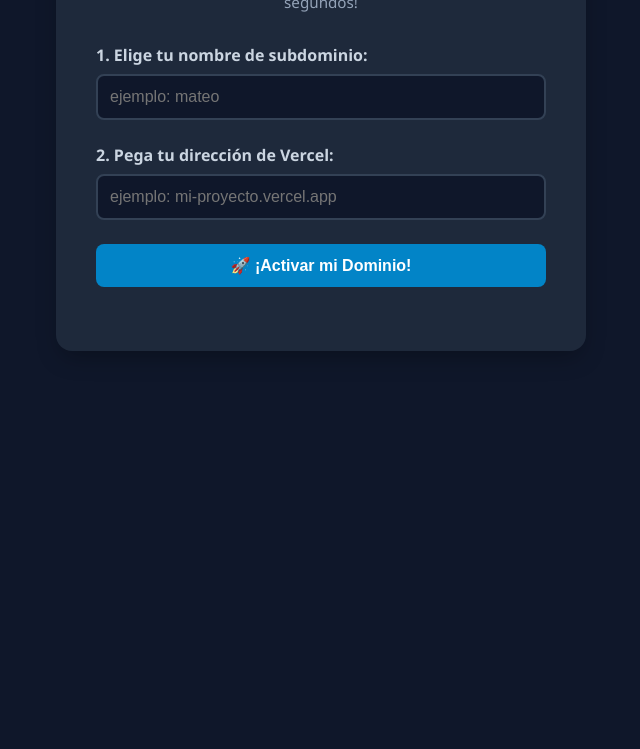
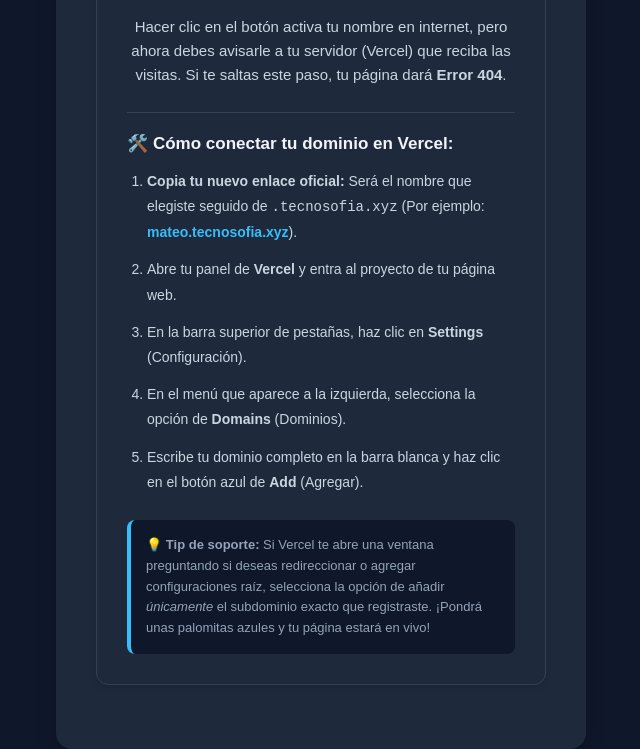
Before and after one commit to jesusgaelgs/tecnosofia-web, a plain HTML site: page index.html in a window 1280 px wide. Shown: the part 298-1047 px from the top of the page, without its empty margins (319-959 px from the left). Before the commit the page ends 800 px from the top, so only its background shows below. Drawn offline with Linux system fonts and the light colour scheme.

Commit message:
Add instructions for connecting domain in Vercel

```diff
--- a/index.html
+++ b/index.html
@@ -73,6 +73,42 @@
         <button type="submit">🚀 ¡Activar mi Dominio!</button>
     </form>
 
+    <div style="margin-top: 50px; padding: 30px; background-color: #1e293b; border-radius: 12px; border: 1px solid #334155; text-align: left; max-width: 600px; margin-left: auto; margin-right: auto; font-family: sans-serif; color: #f8fafc; box-shadow: 0 4px 6px -1px rgba(0, 0, 0, 0.1);">
+
+    <h2 style="color: #38bdf8; margin-top: 0; font-size: 22px; text-align: center; font-weight: 700;">🚀 ¡Paso final obligatorio!</h2>
+
+    <p style="color: #cbd5e1; font-size: 15px; line-height: 1.6; text-align: center; margin-bottom: 25px;">
+        Hacer clic en el botón activa tu nombre en internet, pero ahora debes avisarle a tu servidor (Vercel) que reciba las visitas. Si te saltas este paso, tu página dará <strong>Error 404</strong>.
+    </p>
+
+    <div style="border-top: 1px solid #334155; margin-bottom: 20px;"></div>
+
+    <h3 style="color: #f1f5f9; font-size: 17px; margin-bottom: 15px; font-weight: 600;">🛠️ Cómo conectar tu dominio en Vercel:</h3>
+
+    <ol style="padding-left: 20px; color: #cbd5e1; font-size: 14px; line-height: 1.8; margin-bottom: 0;">
+        <li style="margin-bottom: 12px;">
+            <strong>Copia tu nuevo enlace oficial:</strong> Será el nombre que elegiste seguido de <code>.tecnosofia.xyz</code> (Por ejemplo: <span style="color: #38bdf8; font-weight: bold;">mateo.tecnosofia.xyz</span>).
+        </li>
+        <li style="margin-bottom: 12px;">
+            Abre tu panel de <strong>Vercel</strong> y entra al proyecto de tu página web.
+        </li>
+        <li style="margin-bottom: 12px;">
+            En la barra superior de pestañas, haz clic en <strong>Settings</strong> (Configuración).
+        </li>
+        <li style="margin-bottom: 12px;">
+            En el menú que aparece a la izquierda, selecciona la opción de <strong>Domains</strong> (Dominios).
+        </li>
+        <li style="margin-bottom: 12px;">
+            Escribe tu dominio completo en la barra blanca y haz clic en el botón azul de <strong>Add</strong> (Agregar).
+        </li>
+    </ol>
+
+    <div style="background-color: #0f172a; padding: 15px; border-radius: 8px; border-left: 4px solid #38bdf8; font-size: 13px; color: #94a3b8; margin-top: 25px; line-height: 1.6;">
+        💡 <strong>Tip de soporte:</strong> Si Vercel te abre una ventana preguntando si deseas redireccionar o agregar configuraciones raíz, selecciona la opción de añadir <em>únicamente</em> el subdominio exacto que registraste. ¡Pondrá unas palomitas azules y tu página estará en vivo!
+    </div>
+
+</div>
+
     <div id="resultado"></div>
 </div>
 
```
